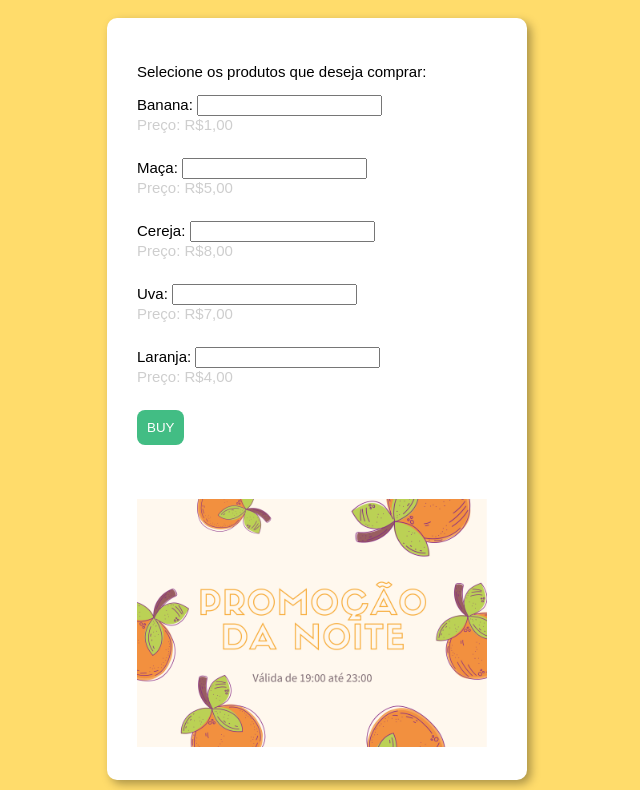
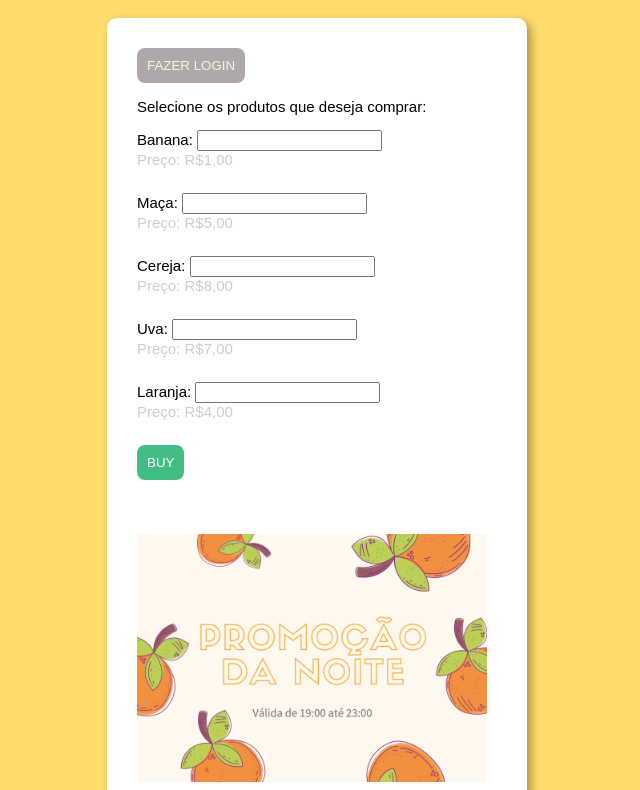
Before and after one commit to gabiediasalves/Feira-online, a plain HTML site: page index.html in a window 1280 px wide. Shown: the part 107-897 px from the top of the page, without its empty margins (323-963 px from the left). Drawn offline with Linux system fonts and the light colour scheme.

Commit message:
atualização

```diff
--- a/index.html
+++ b/index.html
@@ -10,12 +10,12 @@
 </head>
 <body>
     <header>
-        <h1> Feirinha Online</h1>
+        <h1>Feirinha Online</h1>
     </header>
 
     <section>
 
-
+        <div id="btn-login"><button><a href="login.html">Fazer login</a></button></div>
         <p>Selecione os produtos que deseja comprar: </p>
         <p> Banana: <input type="number" name="banana" id="banana"></p>
         <div class="precoo"><p>Preço: R$1,00</p></div>
--- a/script.js
+++ b/script.js
@@ -1,7 +1,7 @@
         var img = document.getElementById('imagem')
         var data = new Date()
-        //var hora = data.getHours()
-        var hora = 22
+        var hora = data.getHours()
+
 
 
         if ( hora >= 0 && hora <= 5 ) {
@@ -32,11 +32,7 @@ function calcular() {
     var g = document.getElementById('grape')
     var o = document.getElementById('orange')
 
-//banana 1
-//apple 5
-//cherry 8
-//grape 7
-//orange 4
+
    resb = b.value * 1
    resa = a.value * 5
    resc = c.value * 8
--- a/style.css
+++ b/style.css
@@ -8,7 +8,6 @@ body{
 header{
     text-align: center;
     font: 25px arial;
-
 
 }
 section{
@@ -28,6 +27,20 @@ section .precoo{
     margin-bottom: 25px;
 }
 
+#btn-login button{
+    background-color: rgb(174, 169, 168);
+    border: none;
+    cursor: pointer;
+    text-transform: uppercase;
+    border-radius: 8px;
+    padding: 10px;
+    text-decoration: none;
+}
+a{
+    text-decoration: none;
+    color: beige;
+}
+
 #bb input{
     background-color: rgb(66, 189, 132);
     border: none;
@@ -38,12 +51,8 @@ section .precoo{
     padding: 10px;
 }
 
-
-
 section img{
     width: 350px;
-
-
 }
 
 #res{
@@ -52,9 +61,7 @@ section img{
     padding: 5px;
     margin-top: 10px;
     font: 20px arial;
-
 }
-
 
 footer{
     font: 20px Arial;
--- a/stylelogin.css
+++ b/stylelogin.css
@@ -29,7 +29,7 @@ section img{
 
 #log{
     text-align: center;
-    color: rgb(216, 13, 13);
+    color: rgb(74, 84, 199);
     font: 15px arial;
 
 }
@@ -55,7 +55,7 @@ label {
 }
 
 #acessar input{
-    background-image: linear-gradient(to right, rgb(223, 53, 53), rgb(156, 33, 33));
+    background-image: linear-gradient(to right, rgb(65, 103, 215), rgb(39, 33, 156));
     color: white;
     border-radius: 30px;
     width: 100%;
```
